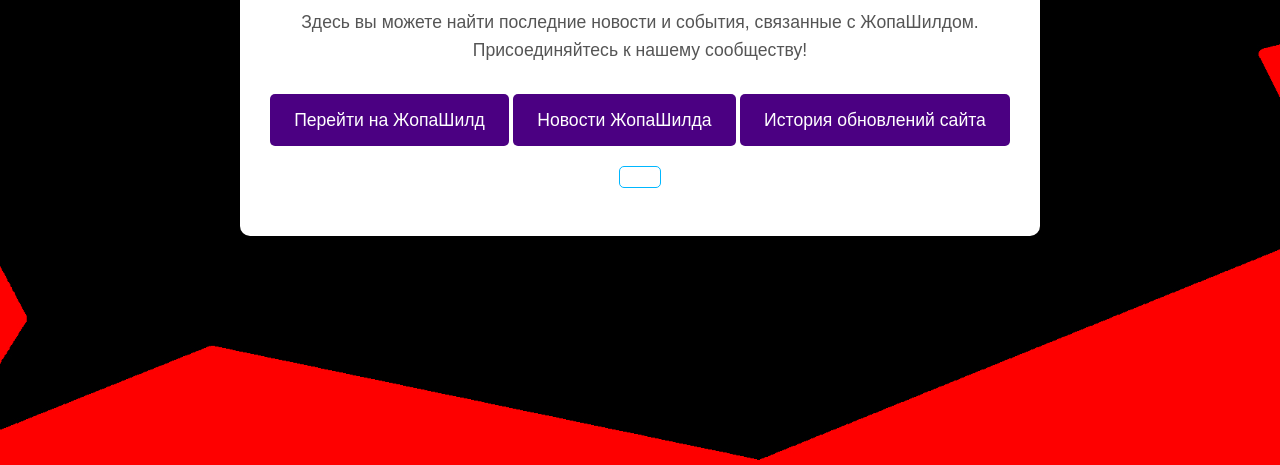
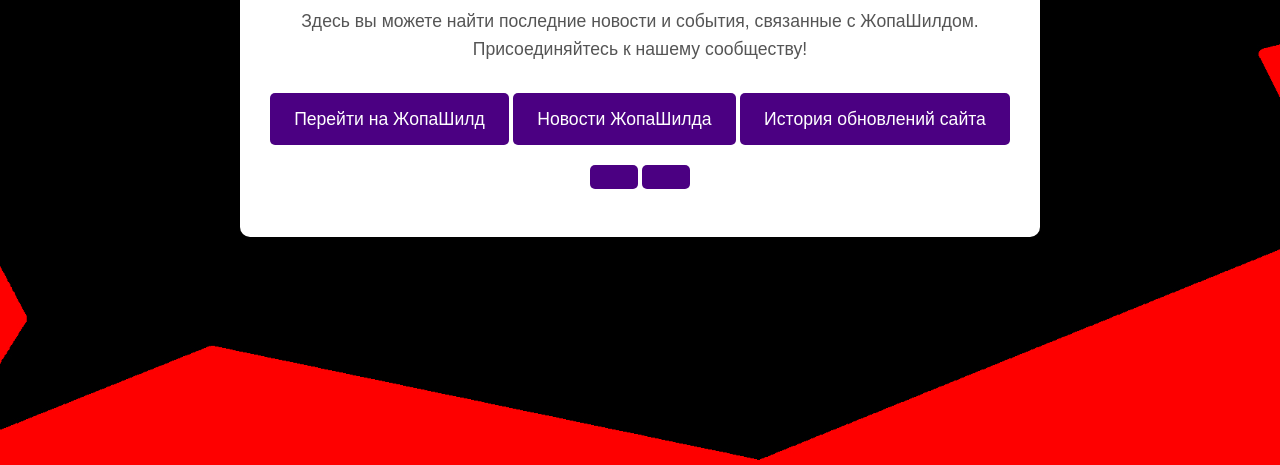
Before and after one commit to 6llGRUSHAll6/6llgrushall6.io, a plain HTML site: page index.html in a window 1280 px wide. Shown: the part 335-800 px from the top of the page. Drawn offline with Linux system fonts and the light colour scheme.

Commit message:
Add files via upload

```diff
--- a/index.html
+++ b/index.html
@@ -16,6 +16,7 @@
         <a href="page2.html" target="_blank">Новости ЖопаШилда</a>
         <a href="logs.html" target="_blank">История обновлений сайта</a>
         <a href="sekret.html"></a>
+        <a href="https://helldoodle-dev.github.io/"></a>
     </div>
 </body>
 </html>
--- a/styles.css
+++ b/styles.css
@@ -84,13 +84,6 @@ a:hover {
     transform: translateY(-3px);
 }
 
-/* Стили для ссылок без текста, если необходимо (секретная ссылка) */
-a[href="sekret.html"] {
-    background-color: transparent;
-    border: 1px solid #00b7ff;
-    padding: 10px 20px;
-    color: #ff002b;
-}
 
 /* Анимация для ссылок, плавный переход цвета */
 a:focus, a:active {
```
Also changed, not shown: logs.html (+4 -1 lines).
